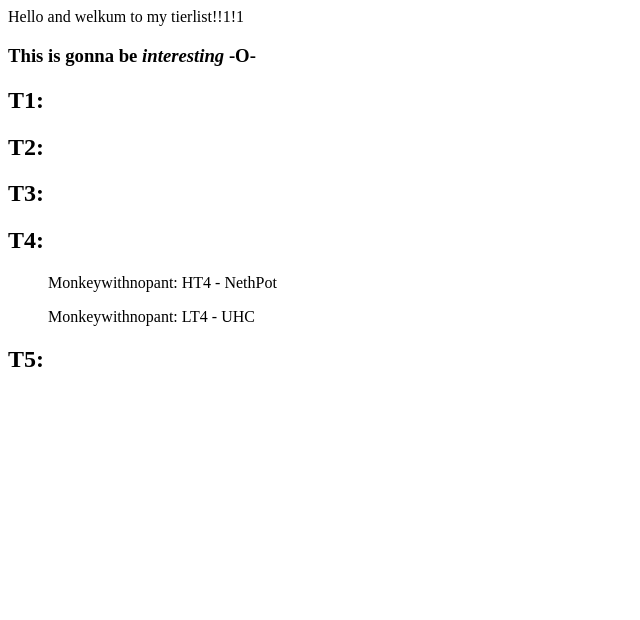
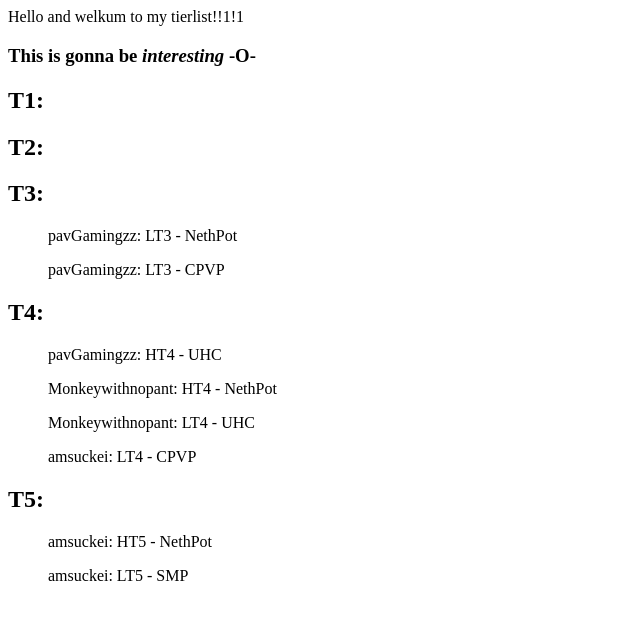
Before and after one commit to AvG-pur/AvG-pur.github.io, a plain HTML site: page index.html in a window 1280 px wide. Shown: the whole page, without its empty margins (0-640 px from the left). Drawn offline with Linux system fonts and the light colour scheme.

Commit message:
Update index.html

```diff
--- a/index.html
+++ b/index.html
@@ -13,14 +13,20 @@
     </section>
     <section>
        <h1>T3:</h1>
+           <ol>pavGamingzz: LT3 - NethPot</ol>
+           <ol>pavGamingzz: LT3 - CPVP</ol>
     </section>
     <section>
        <h1>T4:</h1>
+           <ol>pavGamingzz: HT4 - UHC</ol>
            <ol>Monkeywithnopant: HT4 - NethPot</ol>
            <ol>Monkeywithnopant: LT4 - UHC</ol>
+           <ol>amsuckei: LT4 - CPVP</ol>
     </section>
     <section>
        <h1>T5:</h1>
+           <ol>amsuckei: HT5 - NethPot</ol>
+           <ol>amsuckei: LT5 - SMP</ol>
     </section>
     </body>
 </html>
```
